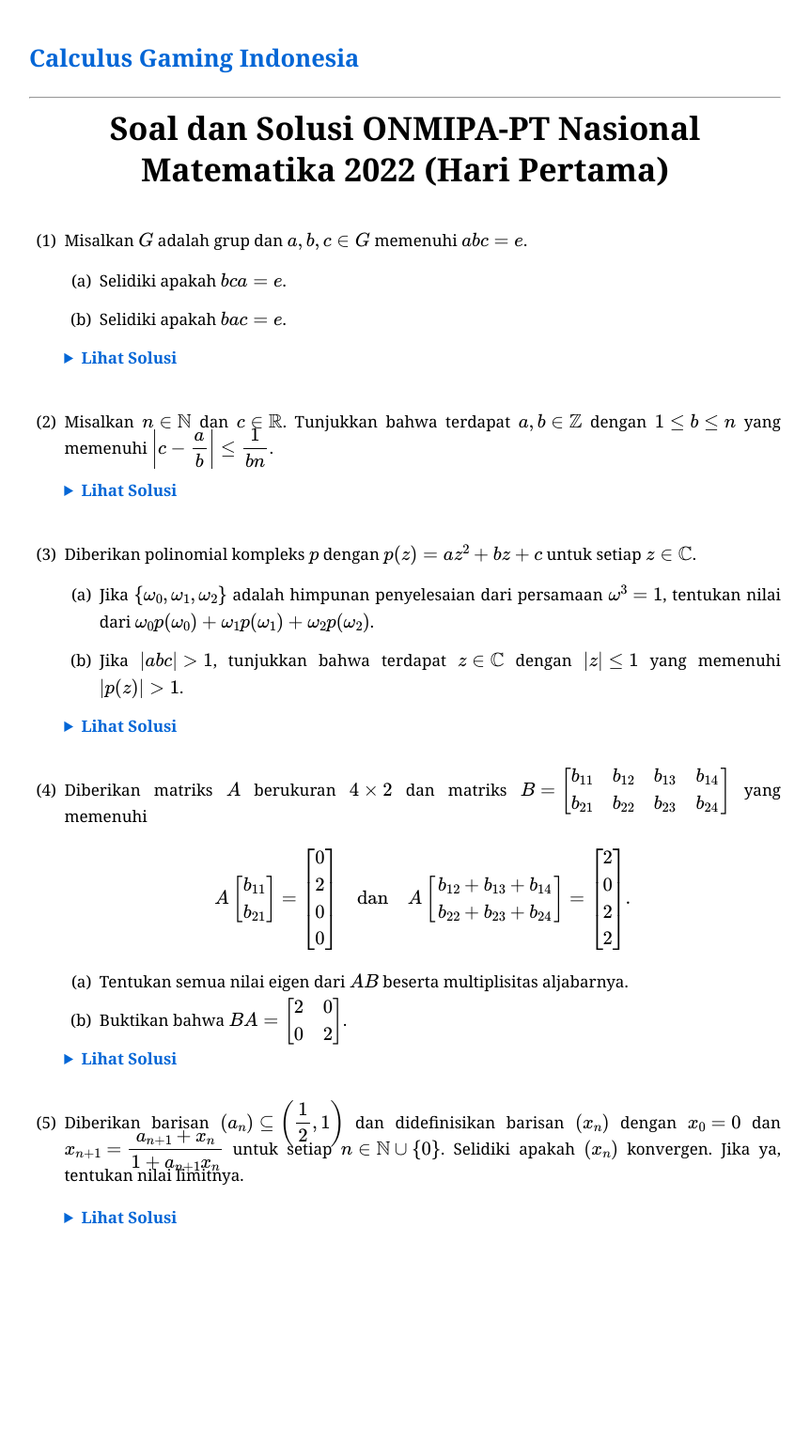
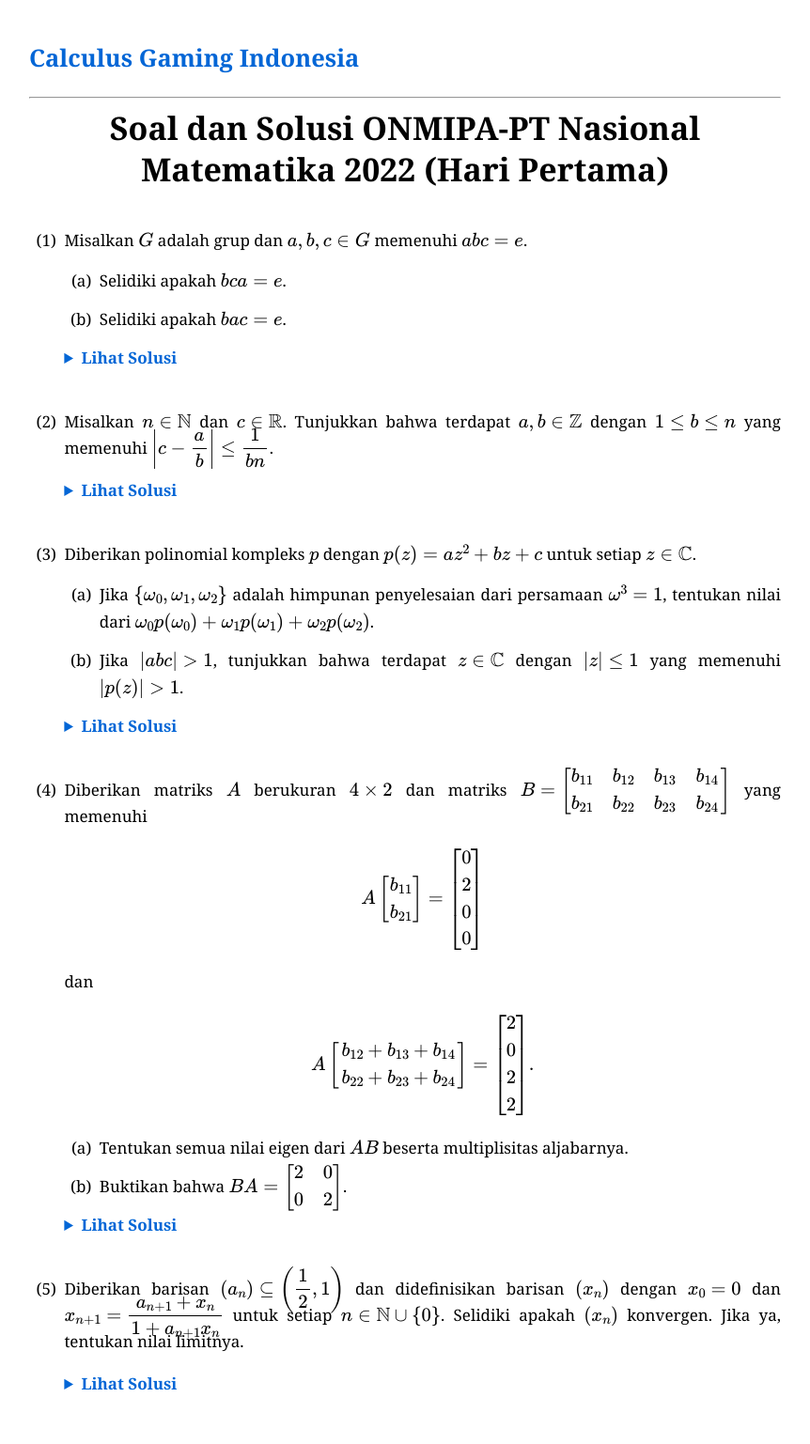
Before and after one commit to calculusgamingindonesia/calculusgamingindonesia.github.io, a Jekyll site: the page built from _posts/2026-07-01-onmipa-pt-nas-mat-22-1.md, in a window 1280 px wide. Shown: the whole page at 94% size, without its empty margins (209-1071 px from the left). Built offline with Jekyll 4.4.1, drawn with Linux system fonts in a browser that asks for light colours; some web fonts are replaced; before the commit the page ends 1360 px from its top, so only the background shows below that.

Commit message:
Update 2026-07-01-onmipa-pt-nas-mat-22-1.md

```diff
--- a/_posts/2026-07-01-onmipa-pt-nas-mat-22-1.md
+++ b/_posts/2026-07-01-onmipa-pt-nas-mat-22-1.md
@@ -34,7 +34,11 @@ urutan: 115
 
 4. Diberikan matriks $A$ berukuran $4\times 2$ dan matriks $\smash{B=\begin{bmatrix}b_{11}&b_{12}&b_{13}&b_{14}\\!\\\\b_{21}&b_{22}&b_{23}&b_{24}\\!\end{bmatrix}}$ yang memenuhi
 
-   $$A\begin{bmatrix}b_{11}\\b_{21}\end{bmatrix}=\begin{bmatrix}0\\2\\0\\0\end{bmatrix}\quad\text{dan}\quad A\begin{bmatrix}b_{12}+b_{13}+b_{14}\\b_{22}+b_{23}+b_{24}\end{bmatrix}=\begin{bmatrix}2\\0\\2\\2\end{bmatrix}.$$
+   $$A\begin{bmatrix}b_{11}\\b_{21}\end{bmatrix}=\begin{bmatrix}0\\2\\0\\0\end{bmatrix}$$
+
+   dan
+
+   $$A\begin{bmatrix}b_{12}+b_{13}+b_{14}\\b_{22}+b_{23}+b_{24}\end{bmatrix}=\begin{bmatrix}2\\0\\2\\2\end{bmatrix}.$$
 
    * (a) Tentukan semua nilai eigen dari $AB$ beserta multiplisitas aljabarnya.
    * (b) Buktikan bahwa $\smash{BA=\begin{bmatrix}2&0\\\\0&2\end{bmatrix}}$.
```
Also changed, not shown: other parts of _posts/2026-07-01-onmipa-pt-nas-mat-22-1.md (+1 -1 lines).
